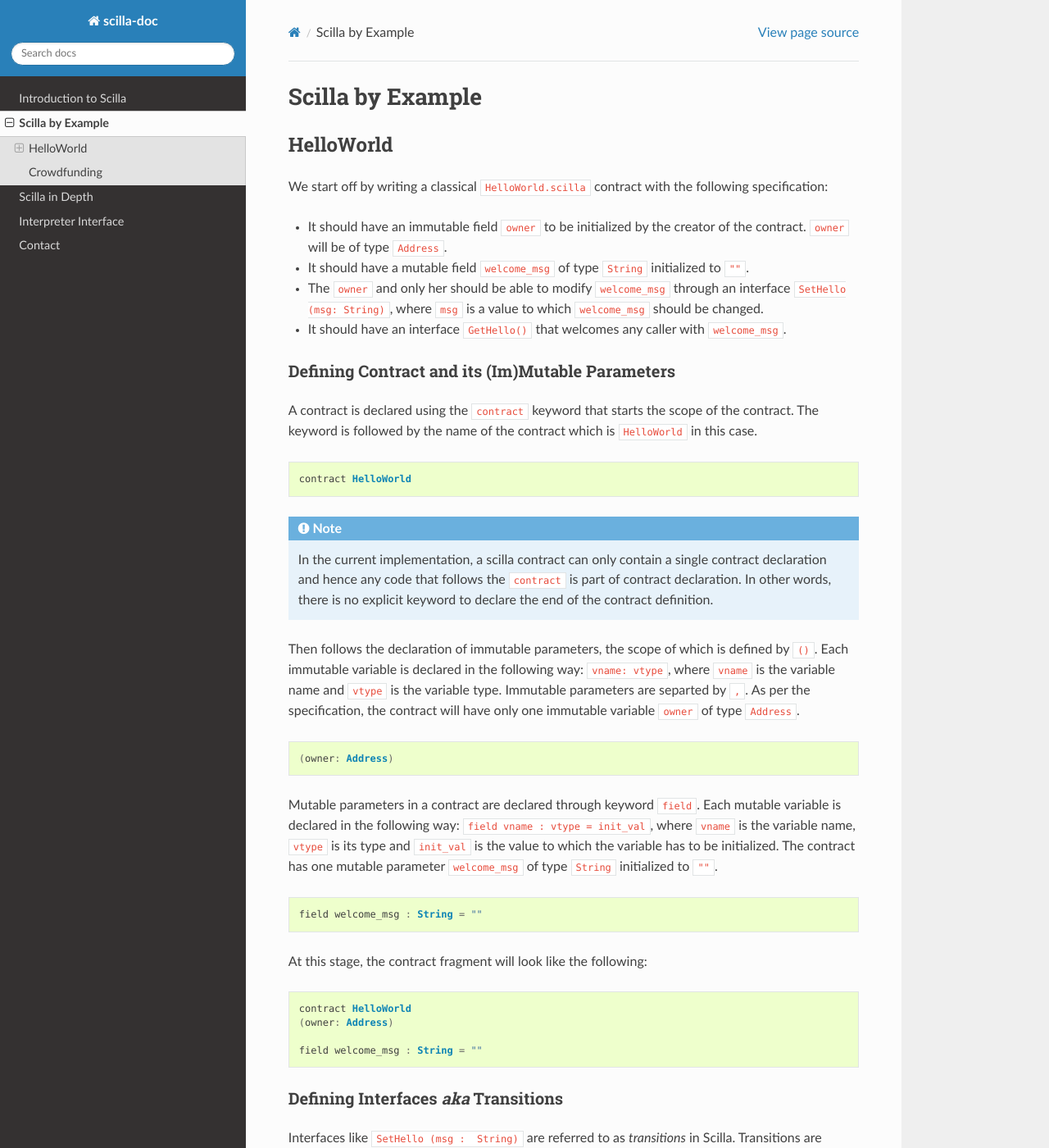
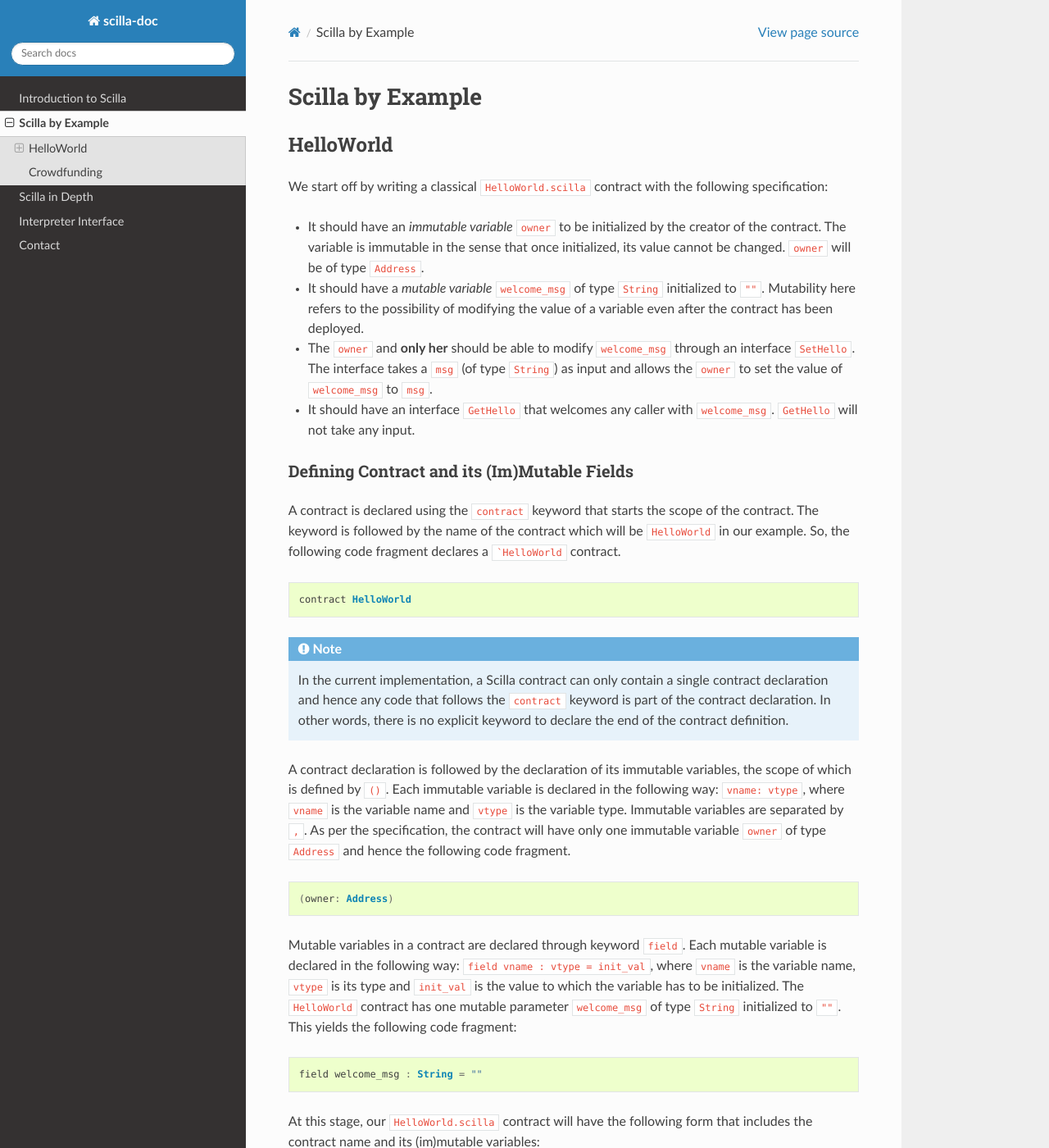
Before and after one commit to Zilliqa/scilla-docs, a Sphinx documentation site: the page built from docs/source/scilla-by-example.rst, in a window 1280 px wide and 1400 px high. Shown: the whole window at 82% size. Built offline with Sphinx 7.4.7 and the Read the Docs theme 2.0.0, drawn with Linux system fonts in a browser that asks for light colours; some of the changed text lies outside the part shown.

Commit message:
Finished HelloWorld

````diff
--- a/docs/source/scilla-by-example.rst
+++ b/docs/source/scilla-by-example.rst
@@ -9,26 +9,31 @@ We start off by writing a classical ``HelloWorld.scilla`` contract with the
 following  specification:
 
 
-+ It should have an immutable field ``owner`` to be initialized by
-  the creator of the contract. ``owner`` will be of type ``Address``.
++ It should have an `immutable variable` ``owner`` to be initialized by the
+  creator of the contract. The variable is immutable in the sense that once
+  initialized, its value cannot be changed. ``owner`` will be of type
+  ``Address``.
 
-+ It should have a mutable field ``welcome_msg`` of type ``String`` initialized to
-  ``""``.
++ It should have a `mutable variable` ``welcome_msg`` of type ``String``
+  initialized to ``""``. Mutability here refers to the possibility of modifying
+  the value of a variable even after the contract has been deployed.
 
-+ The ``owner`` and only her should be able to modify ``welcome_msg`` through an
-  interface ``SetHello (msg: String)``, where ``msg`` is a value to which
-  ``welcome_msg`` should be changed.
++ The ``owner`` and **only her** should be able to modify ``welcome_msg``
+  through an interface ``SetHello``. The interface takes a ``msg`` (of type
+  ``String``) as input and  allows the ``owner`` to set the value of
+  ``welcome_msg`` to ``msg``.
 
-+ It should have an interface ``GetHello()`` that welcomes any caller with
-  ``welcome_msg``.
++ It should have an interface ``GetHello`` that welcomes any caller with
+  ``welcome_msg``. ``GetHello`` will not take any input.
 
 
-Defining Contract and its (Im)Mutable Parameters
+Defining Contract and its (Im)Mutable Fields
 **************************************************
 
 A contract is declared using the ``contract`` keyword that starts the scope of
-the contract. The keyword is followed by the name of the contract which is
-``HelloWorld`` in this case.
+the contract. The keyword is followed by the name of the contract which will be
+``HelloWorld`` in our example. So, the following code fragment declares a
+```HelloWorld`` contract.
 
 .. code-block:: ocaml
 
@@ -36,38 +41,40 @@ the contract. The keyword is followed by the name of the contract which is
 
 
 .. note::
-	In the current implementation, a scilla contract can only contain a single
-	contract declaration and hence any code that follows the ``contract`` is part
-	of contract declaration. In other words, there is no explicit keyword to
-	declare the end of the contract definition.
+	In the current implementation, a Scilla contract can only contain a single
+	contract declaration and hence any code that follows the ``contract``
+	keyword is part of the contract declaration. In other words, there is no
+	explicit keyword to declare the end of the contract definition.
 
 
 
-Then follows the declaration of immutable parameters, the scope of which is
-defined by ``()``.  Each immutable variable is declared in the following way:
-``vname: vtype``, where ``vname`` is the variable name and ``vtype`` is the
-variable type. Immutable parameters are separted by ``,``. As per the
-specification, the contract will have only one immutable variable ``owner`` of
-type ``Address``.
+A contract declaration is followed by the  declaration of its immutable
+variables, the scope of which is defined by ``()``.  Each immutable variable is
+declared in the following way: ``vname: vtype``, where ``vname`` is the
+variable name and ``vtype`` is the variable type. Immutable variables are
+separated by ``,``.  As per the specification, the contract will have only one
+immutable variable ``owner`` of type ``Address`` and hence the following code
+fragment.
 
 
 .. code-block:: ocaml
 
     (owner: Address)
 
-Mutable parameters in a contract are declared through keyword ``field``. Each
-mutable variable is declared in the following way: ``field vname : vtype
-= init_val``, where ``vname`` is the variable name, ``vtype`` is its
-type and ``init_val`` is the value to which the variable has to be initialized.
-The contract has one mutable parameter ``welcome_msg`` of type ``String``
-initialized to ``""``.
+Mutable variables in a contract are declared through keyword ``field``. Each
+mutable variable is declared in the following way: ``field vname : vtype =
+init_val``, where ``vname`` is the variable name, ``vtype`` is its type and
+``init_val`` is the value to which the variable has to be initialized.  The
+``HelloWorld`` contract has one mutable parameter ``welcome_msg`` of type
+``String`` initialized to ``""``. This yields the following code fragment:
 
 .. code-block:: ocaml
 
     field welcome_msg : String = ""
 
 
-At this stage, the contract fragment will look like the following:
+At this stage, our ``HelloWorld.scilla`` contract will have the following form
+that includes the contract name and its (im)mutable variables:
 
 .. code-block:: ocaml
 
@@ -80,29 +87,38 @@ At this stage, the contract fragment will look like the following:
 Defining Interfaces `aka` Transitions
 ***************************************
 
-Interfaces like ``SetHello (msg :  String)`` are referred to as `transitions`
-in Scilla. Transitions are similar to `functions` or `methods` in other
-languages.
+Interfaces like ``SetHello`` are referred to as `transitions` in Scilla.
+Transitions are similar to `functions` or `methods` in other languages.
 
-A transition is identified by the keyword ``transition``. The end of the scope
-of a  transition is declared by the keyword ``end``. The ``transition``
-keyword is followed by the transition name, which is ``SetHello`` in the
-example. Then follows the input prarmeters within ``()``. Each input prameter
+
+.. note::
+	The term `transition` comes from the underlying computation model in Scilla
+	which follows a communicating automaton. A contract in Scilla is an
+	automaton with some state. The state of an automaton can be changed via a
+	transition that takes a previous state and an input and yields a new state.
+	Check `wikipedia entry <https://en.wikipedia.org/wiki/Transition_system>`_
+	to read more about transition systems.
+
+A transition is declared using the keyword ``transition``. The end of a
+transition scope is declared using the keyword ``end``. The ``transition``
+keyword is followed by the transition name, which is ``SetHello`` for our
+example. Then follows the input parameters within ``()``. Each input parameter
 is separated by a ``,`` and is declared in the following format: ``vname :
-vtype``. According to the specification, ``SetHello`` takes only one parameter
-of name ``msg`` of type ``String``.
+vtype``.  According to the specification, ``SetHello`` takes only one parameter
+of name ``msg`` of type ``String``.  This yields the following code fragment:
 
 .. code-block:: ocaml
 
     transition SetHello (msg : String)
 
-What follows the transition signature is the body of the transition. Code
-for the first transition ``SetHello (msg :  String)`` to set ``welcome_msg`` is
+What follows the transition signature is the body of the transition. Code for
+the first transition ``SetHello (msg :  String)`` to set ``welcome_msg`` is
 given below:
 
 
 
 .. code-block:: ocaml
+    :linenos:
 
     transition SetHello (msg : String)
       is_owner = builtin eq owner _sender;
@@ -119,18 +135,21 @@ given below:
       end
     end
 
-At first, the sender of the transaction is checked against the ``owner`` using
-the instruction ``builtin eq owner _sender`` which returns a boolean value.
+At first, the caller of the transition is checked against the ``owner`` using
+the instruction ``builtin eq owner _sender`` in ``Line 2``. In order to compare
+two addresses, we are using the function ``eq`` defined as a ``builtin``
+operator. The operator returns a boolean value ``True`` or ``False``.
 
 
 .. note::
 
     Scilla internally defines some variables that have special semantics. These
     special variables are often prefixed by ``_``. For instance, ``_sender`` in
-    Scilla means the account address that called the current contract.
+    Scilla refers to the account address that called the current contract.
 
-Depending on the boolean value, the transition takes different paths declared
-via  pattern matching, the syntax of which is standard.
+Depending on the output of the comparison, the transition takes a different path
+declared via `pattern matching`, the syntax of which is given in the fragment
+below.
 
 .. code-block:: ocaml
 
@@ -139,15 +158,29 @@ via  pattern matching, the syntax of which is standard.
 	| y => expr_2
         end
 
+The above code checks whether ``expr`` evaluates to ``x`` or ``y``. If ``expr``
+evaluates to ``x``, then the next expression to be evaluated will be
+``expr_1``, else if it evaluates to ``y``, then, the next expression to be
+evaluated will be ``expr_2``. Simply put, the above code implements an
+``if-then-else`` instruction.
 
-In case the caller is different from ``owner``, the contract sends out a
-message denoted ``msg`` of type ``Message`` as an output. The output contains
-an error code ``code : not_owner_code``.  More concretely, the output message
-in this case is:
+Caller is not owner
+""""""""""""""""""""""""
+
+In case the caller is different from ``owner``, the transition takes the
+``False`` branch and the contract sends out a message. Scilla defines a special
+type ``Message`` for outgoing messages. An outgoing message contains
+information about any other contract that needs to be called (as a part of the
+current call) or values that need to be returned.
+
+The output message in this case is an error code ``not_owner_code`` included in
+``msg``.  More concretely, the output message in this case is:
 
 .. code-block:: ocaml
 
         msg = {_tag : "Main"; _recipient : _sender; _amount : 0; code : not_owner_code};
+
+
 
 An outgoing message is formed of  ``vname : value`` pairs delimited by ``;``,
 the scope of which is defined by ``{}``. Each outgoing message must have
@@ -157,39 +190,53 @@ will be sent. ``_tag`` is the name of the transition to be invoked in
 ``_recipient`` and ``_amount`` is the number of ZIL to be transferred to
 ``_recipient``.
 
-Apart from these compulosory fields, a message may have other fields. In the
+Apart from these compulsory fields, a message may have other fields. In the
 current example, the message has a field ``code`` to report an error message.
 
 
 Sending a message out is done using the ``send`` instruction that takes a list
-entries of type ``Message``. In our case, the list will contain only one entry.
-To sum up, the following code will create a message and send it out.
+of entries of type ``Message``. In the current example, the list will contain
+only one entry.  To sum up, the following code will create a message and send
+it out.
 
 .. code-block:: ocaml
 
         msgs = one_msg msg;
         send msgs
 
-``one_msg`` is a utility function that allows to create a list of messages.
+``one_msg`` is a utility function that allows to create a list of messages and
+inserts ``msg`` into the list.
 
 
+Caller is owner
+""""""""""""""""""""""""
+
 In case the caller is ``owner``, the contract allows the caller to set the
-value of ``welcome_msg``.  It is done via the following instruction:
+value of the mutable variable ``welcome_msg`` to the input parameter ``msg``.
+It is done through the following instruction.
+
 
 .. code-block:: ocaml
 
-	``    welcome_msg := msg; ``
+	welcome_msg := msg;
 
-And as in the pevious case, the contract then sends out a message to the caller
+
+.. note::
+
+    Writing to a mutable parameter is done via the operator ``:=``.
+
+
+
+And as in the previous case, the contract then sends out a message to the caller
 with the code ``code : set_hello_code``.
 
 
 Libraries
 ***************
 
-A scilla contract may come with some helper libraries that declare purely
+A Scilla contract may come with some helper libraries that declare purely
 functional (with no state manipulation) components of a contract. A library is
-declared in the preamble of a contract using the keyword `library`` followed by
+declared in the preamble of a contract using the keyword ``library`` followed by
 the name of the library. In our current example a library declaration would
 look like the following:
 
@@ -199,15 +246,17 @@ look like the following:
 
 	library HelloWorld
 
-For instance, the library may include the definition of the error codes as given below defined using
-standard ``let x = y in expr`` construct.
+In our example, the library will include the definition of the error codes as
+given below defined using standard ``let x = y in expr`` construct.
 
 .. code-block:: ocaml
 
 	let not_owner_code  = Int32 1
 	let set_hello_code  = Int32 2
 
-The library may also include utlity functions for instance the function ``one_msg`` function that creates a list with one entry of type ``Message`` as given below:
+The library may also include utility functions, for instance, the function
+``one_msg`` that creates a list with one entry of type ``Message`` as given
+below:
 
 .. code-block:: ocaml
 
````
Also changed, not shown: other parts of docs/source/scilla-by-example.rst (+3 -1 lines).
